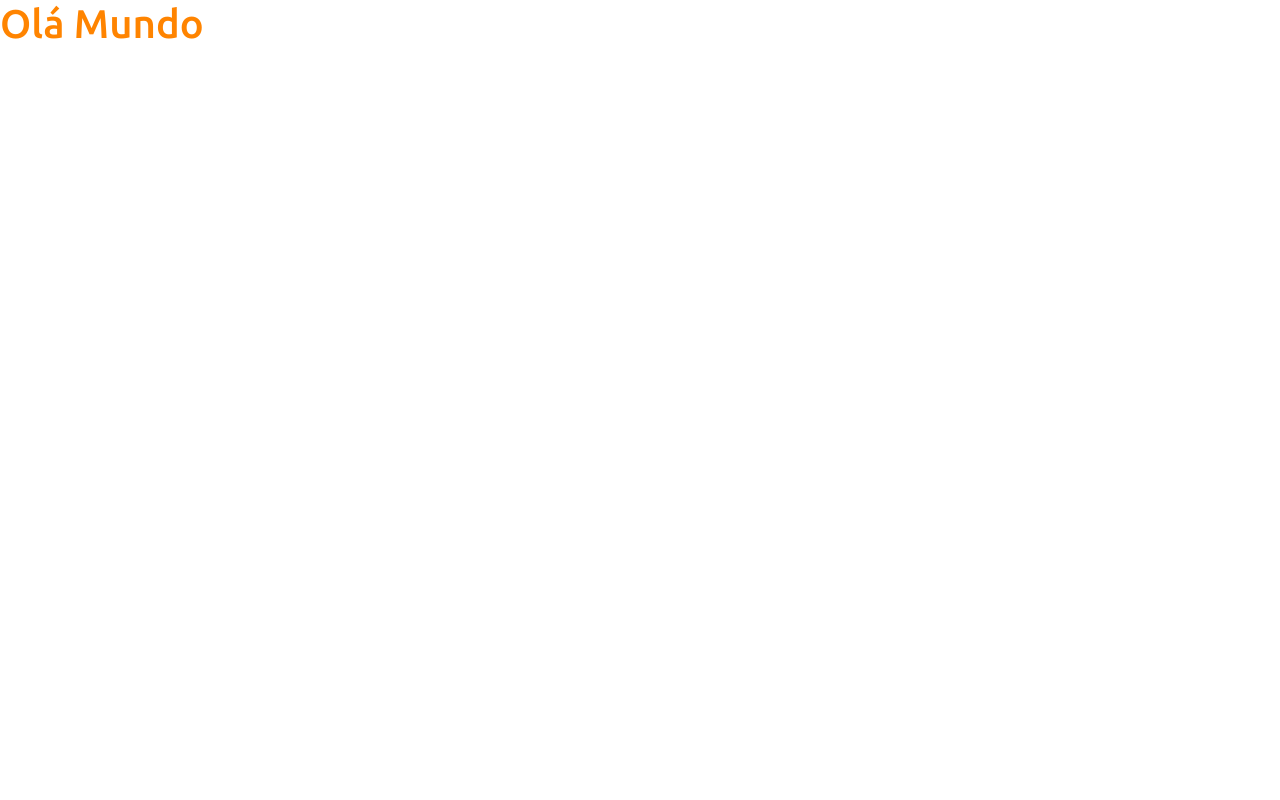
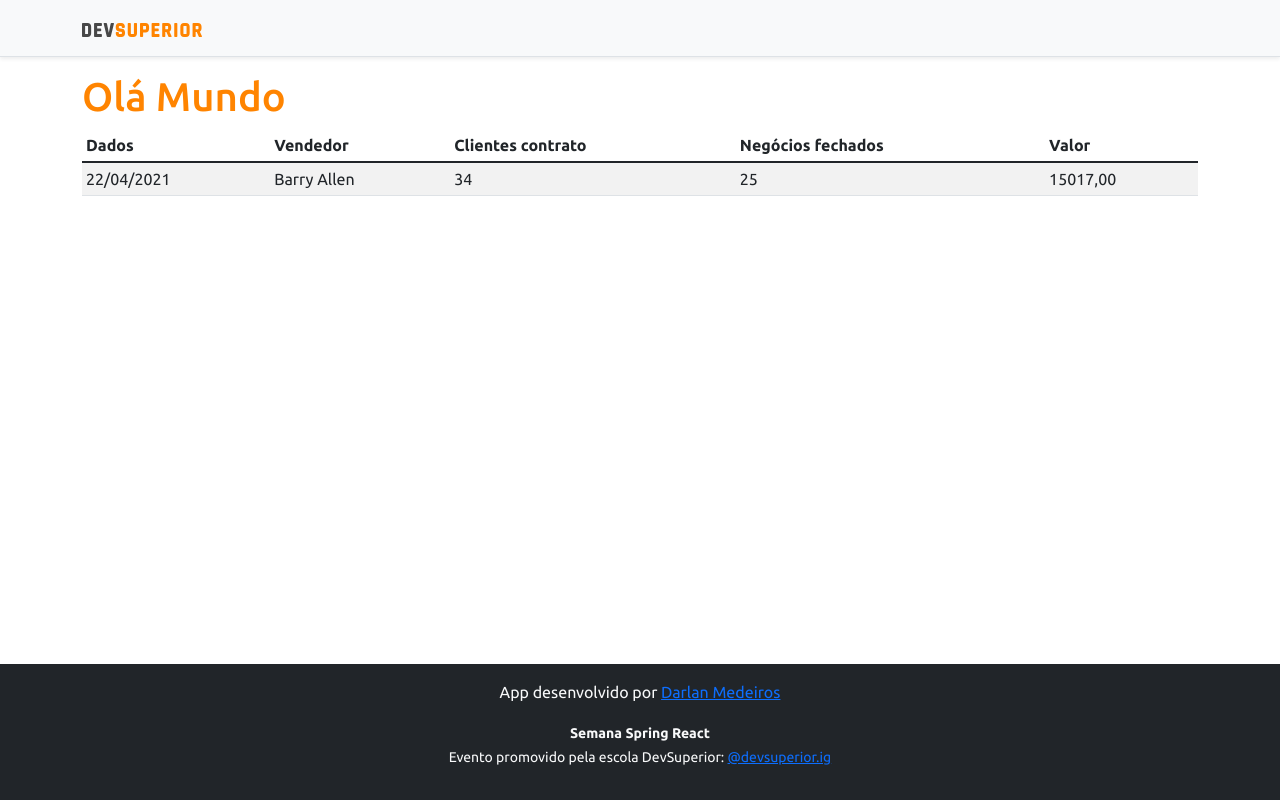
Before and after one commit to darlanMedeiros/projeto-sds5, a React (Create React App) app in the folder frontend/: page / in a window 1280 px wide. Built offline with nearby package versions, Linux system fonts and the light colour scheme.

Commit message:
componentes estáticos básicos

```diff
--- a/frontend/src/App.tsx
+++ b/frontend/src/App.tsx
@@ -1,11 +1,20 @@
+import DataTable from "components/DataTable";
+import Footer from "components/Footer";
+import NavBar from "components/NavBar";
 
 function App() {
   return (
-    <div>
+    <>
+    <NavBar />
+    <div className = "container">
 
       <h1 className="text-primary">Olá Mundo</h1>
 
+      <DataTable />
+
     </div>
+    <Footer />
+    </>
   );
 }
 
--- /dev/null
+++ b/frontend/src/components/DataTable/index.tsx
@@ -0,0 +1,32 @@
+
+
+
+const DataTable = () => {
+  return (
+    < div  className = " table-responsive " >
+    < table  className = " table table-striped table-sm " >
+        < thead >
+            < tr >
+                < th > Dados </ th >
+                < th > Vendedor </ th >
+                < th > Clientes contrato </ th >
+                < th > Negócios fechados </ th >
+                <th > Valor</ th >
+            </ tr >
+        </ thead >
+        < tbody >
+            < tr >
+                < td > 22/04/2021 </ td >
+                < td > Barry Allen </ td >
+                < td > 34 </ td >
+                < td > 25 </ td >
+                < td > 15017,00 </ td >
+            </ tr >
+        </ tbody >
+    </ table >
+</ div >
+
+  );
+}
+
+export default DataTable;
--- /dev/null
+++ b/frontend/src/components/Footer/index.tsx
@@ -0,0 +1,17 @@
+
+
+
+const Footer = () => {
+  return (
+    <footer className="footer mt-auto py-3 bg-dark">
+      <div className="container">
+        <p className="text-light">App desenvolvido por <a href="https://github.com/darlanMedeiros" target="_blank" rel="noreferrer">Darlan Medeiros</a></p>
+        <p className="text-light"><small><strong>Semana Spring React</strong><br />
+          Evento promovido pela escola DevSuperior: <a href="https://instagram.com/devsuperior.ig" target="_blank" rel="noreferrer">@devsuperior.ig</a></small></p>
+      </div>
+    </footer>
+
+  );
+}
+
+export default Footer;
--- /dev/null
+++ b/frontend/src/components/NavBar/index.tsx
@@ -0,0 +1,16 @@
+import ImgDsDark from 'assets/img/ds-dark.svg'
+
+
+const NavBar = () => {
+    return (
+        <div className="d-flex flex-column flex-md-row align-items-center p-3 px-md-4 mb-3 bg-light border-bottom shadow-sm">
+        <div className="container">
+          <nav className="my-2 my-md-0 mr-md-3">
+            <img src={ImgDsDark} alt="DevSuperior" width="120" />
+          </nav>
+        </div>
+      </div>
+    );
+  }
+
+  export default NavBar;
```
Also changed, not shown: frontend/src/assets/img/ds-dark.svg (added).
